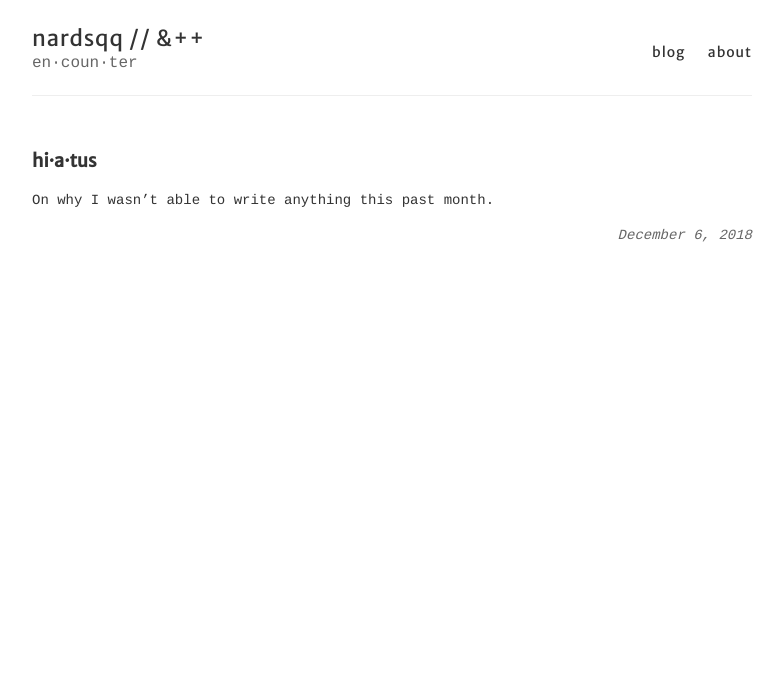
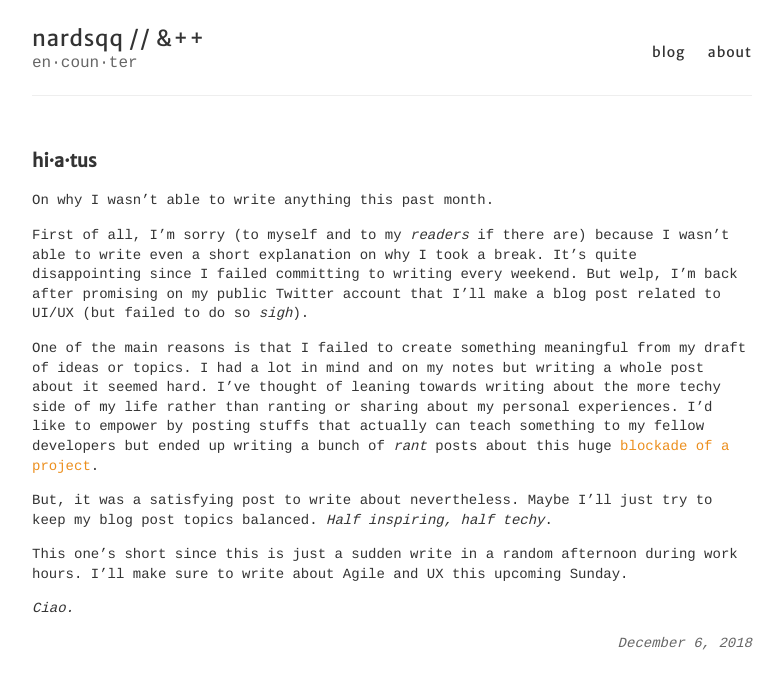
Before and after one commit to nardsqq/nardsqq.github.io, a Jekyll site: the page built from _posts/2018-12-06-hiatus.md, in a window 1280 px wide. Shown: the top 689 px of the page, without its empty margins (248-1032 px from the left). Built offline with Jekyll 4.4.1, drawn with Linux system fonts in a browser that asks for light colours.

Commit message:
Hiatus fin

```diff
--- a/_posts/2018-12-06-hiatus.md
+++ b/_posts/2018-12-06-hiatus.md
@@ -4,3 +4,13 @@ title: hi·a·tus
 ---
 
 On why I wasn't able to write anything this past month.
+
+First of all, I'm sorry (to myself and to my _readers_ if there are) because I wasn't able to write even a short explanation on why I took a break. It's quite disappointing since I failed committing to writing every weekend. But welp, I'm back after promising on my public Twitter account that I'll make a blog post related to UI/UX (but failed to do so _sigh_).
+
+One of the main reasons is that I failed to create something meaningful from my draft of ideas or topics. I had a lot in mind and on my notes but writing a whole post about it seemed hard. I've thought of leaning towards writing about the more techy side of my life rather than ranting or sharing about my personal experiences. I'd like to empower by posting stuffs that actually can teach something to my fellow developers but ended up writing a bunch of _rant_ posts about this huge [blockade of a project](https://nardsqq.github.io/impediment/).
+
+But, it was a satisfying post to write about nevertheless. Maybe I'll just try to keep my blog post topics balanced. _Half inspiring, half techy_.
+
+This one's short since this is just a sudden write in a random afternoon during work hours. I'll make sure to write about Agile and UX this upcoming Sunday.
+
+_Ciao._
```
